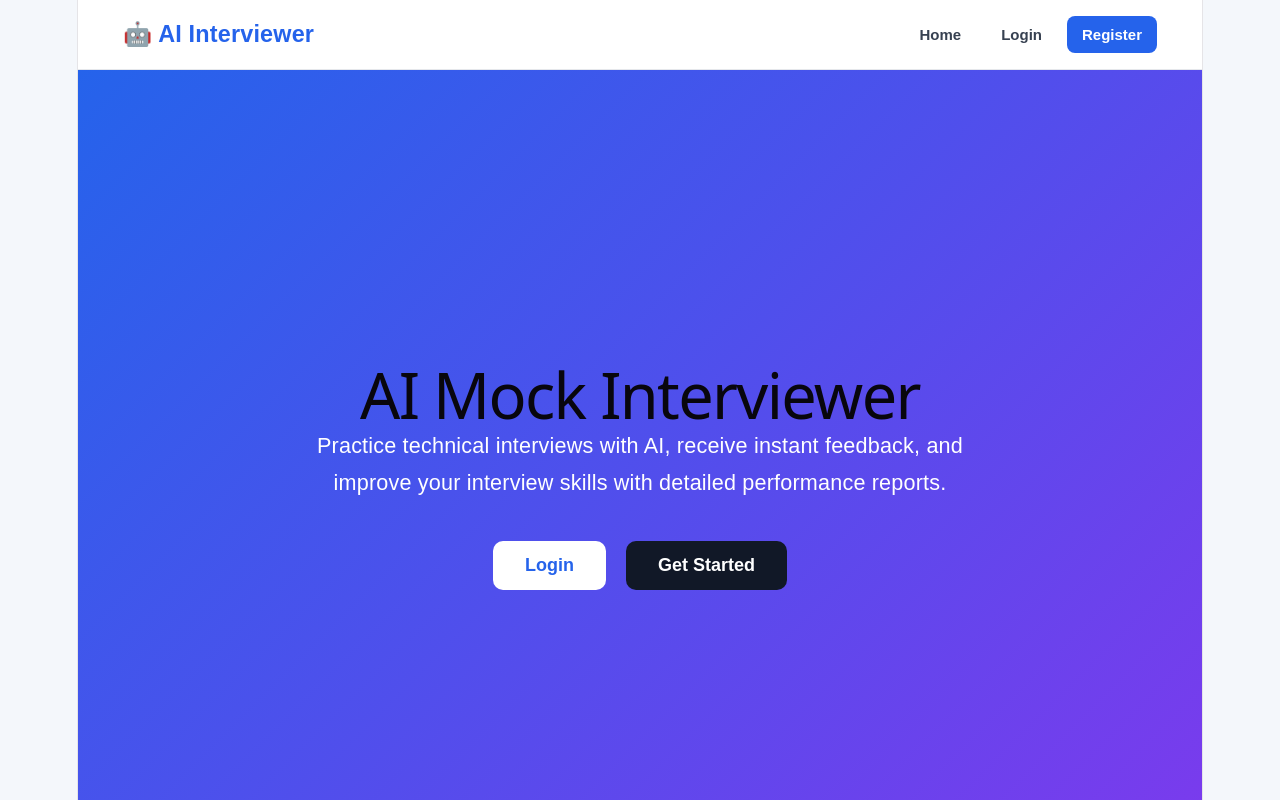
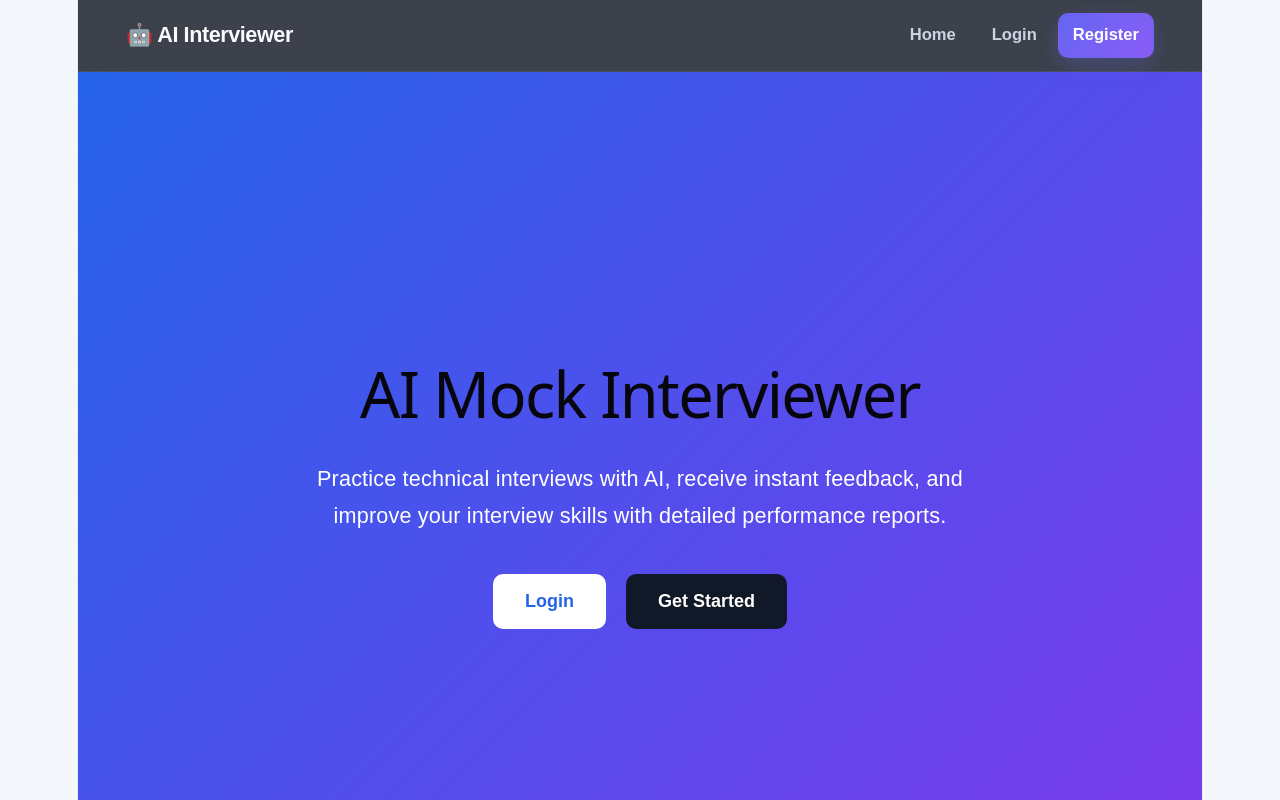
Before and after one commit to tanixxq/AI_MOCK_INTERVIEWER, a React (Vite) app in the folder Frontend/: page / in a window 1280 px wide. Shown: the top 800 px of the page. Built offline with nearby package versions, Linux system fonts and the light colour scheme.

Commit message:
Update home actions for authenticated users

```diff
--- a/Frontend/src/App.jsx
+++ b/Frontend/src/App.jsx
@@ -1,4 +1,5 @@
 import {BrowserRouter,Routes,Route} from "react-router-dom";
+import "./styles/theme.css";
 import Report from "./Pages/Report";
 import Home from "./Pages/Home";
 import Register from "./Pages/Register";
@@ -7,6 +8,7 @@ import Dashboard from "./Pages/Dashboard";
 import Interview from "./Pages/Interview";
 import CreateInterview from "./Pages/CreateInterview";
 import Navbar from "./Components/Navbar";
+
 
 function App(){
 
--- a/Frontend/src/Components/Navbar.css
+++ b/Frontend/src/Components/Navbar.css
@@ -1,65 +1,82 @@
 .navbar{
     width:100%;
-    height:70px;
+    height:72px;
     display:flex;
     justify-content:space-between;
     align-items:center;
-    padding:0 45px;
-    background:white;
-    border-bottom:1px solid #e5e7eb;
+    padding:0 48px;
+    background:rgba(8,13,26,.78);
+    border-bottom:1px solid var(--border);
+    backdrop-filter:blur(18px);
+    -webkit-backdrop-filter:blur(18px);
     position:sticky;
     top:0;
     z-index:1000;
 }
 
 .navbar-logo{
-    color:#2563eb;
-    font-size:1.3rem;
-    font-weight:700;
+    display:flex;
+    align-items:center;
+    gap:8px;
+    color:var(--text);
+    font-size:1.2rem;
+    font-weight:800;
     cursor:pointer;
+    letter-spacing:-.02em;
+}
+
+.navbar-logo::first-letter{
+    color:var(--accent);
 }
 
 .navbar-links{
     display:flex;
     align-items:center;
-    gap:10px;
+    gap:6px;
 }
 
 .navbar-links button{
-    border:none;
+    border:1px solid transparent;
     background:transparent;
-    color:#374151;
-    padding:10px 15px;
-    border-radius:8px;
-    font-size:15px;
+    color:var(--text-soft);
+    padding:9px 14px;
+    border-radius:var(--radius-sm);
+    font-size:.92rem;
     font-weight:600;
-    cursor:pointer;
-    transition:.2s;
+    transition:var(--transition);
 }
 
 .navbar-links button:hover{
-    background:#eff6ff;
-    color:#2563eb;
+    background:rgba(99,102,241,.1);
+    border-color:rgba(99,102,241,.18);
+    color:white;
 }
 
 .navbar-links .register-btn{
-    background:#2563eb;
+    background:linear-gradient(
+        135deg,
+        var(--primary),
+        var(--secondary)
+    );
     color:white;
+    box-shadow:0 8px 20px rgba(99,102,241,.25);
 }
 
 .navbar-links .register-btn:hover{
-    background:#1d4ed8;
+    transform:translateY(-1px);
+    box-shadow:0 12px 25px rgba(99,102,241,.35);
     color:white;
 }
 
 .navbar-links .logout-btn{
-    background:#ef4444;
-    color:white;
+    background:rgba(239,68,68,.1);
+    border-color:rgba(239,68,68,.18);
+    color:#fca5a5;
 }
 
 .navbar-links .logout-btn:hover{
-    background:#dc2626;
-    color:white;
+    background:rgba(239,68,68,.18);
+    color:#fecaca;
 }
 
 @media(max-width:768px){
@@ -69,25 +86,24 @@
     }
 
     .navbar-links{
-        gap:4px;
+        gap:2px;
     }
 
     .navbar-links button{
         padding:8px 9px;
-        font-size:13px;
+        font-size:.82rem;
     }
 
     .navbar-logo{
-        font-size:1.05rem;
+        font-size:1rem;
     }
-
 }
 
 @media(max-width:500px){
 
     .navbar{
         height:auto;
-        padding:15px;
+        padding:14px 15px;
         flex-direction:column;
         gap:12px;
     }
@@ -97,5 +113,4 @@
         justify-content:center;
         flex-wrap:wrap;
     }
-
 }
--- a/Frontend/src/Pages/Home.jsx
+++ b/Frontend/src/Pages/Home.jsx
@@ -3,52 +3,102 @@ import "./Home.css";
 
 const Home=()=>{
     const navigate=useNavigate();
+    const isLoggedIn=!!localStorage.getItem("token");
 
     return(
         <div className="home-container">
+
             <div className="hero">
-                <h1>AI Mock Interviewer</h1>
+
+                <h1>
+                    {isLoggedIn
+                        ?"Welcome Back to AI Mock Interviewer 👋"
+                        :"AI Mock Interviewer"}
+                </h1>
+
 
                 <p>
-                    Practice technical interviews with AI, receive instant feedback,
-                    and improve your interview skills with detailed performance reports.
+                    {isLoggedIn
+                        ?"Continue practicing, take a new interview, and improve your technical interview skills with AI-powered feedback."
+                        :"Practice technical interviews with AI, receive instant feedback, and improve your interview skills with detailed performance reports."
+                    }
                 </p>
 
+
                 <div className="hero-buttons">
-                    <button onClick={()=>navigate("/login")}>
-                        Login
-                    </button>
 
-                    <button onClick={()=>navigate("/register")}>
-                        Get Started
-                    </button>
+                    {isLoggedIn ? (
+                        <>
+                            <button onClick={()=>navigate("/dashboard")}>
+                                Dashboard
+                            </button>
+
+                            <button onClick={()=>navigate("/create-interview")}>
+                                Start Interview
+                            </button>
+                        </>
+                    ) : (
+                        <>
+                            <button onClick={()=>navigate("/login")}>
+                                Login
+                            </button>
+
+                            <button onClick={()=>navigate("/register")}>
+                                Get Started
+                            </button>
+                        </>
+                    )}
+
                 </div>
+
             </div>
 
+
             <section className="features">
+
                 <div className="feature-card">
-                    <h2>AI Generated Questions</h2>
+
+                    <h2>
+                        AI Generated Questions
+                    </h2>
+
                     <p>
-                        Generate personalized interview questions based on your skills,
-                        experience, and difficulty level.
+                        Generate personalized interview questions based on
+                        your skills, experience, and difficulty level.
                     </p>
+
                 </div>
 
+
                 <div className="feature-card">
-                    <h2>Real Interview Experience</h2>
+
+                    <h2>
+                        Real Interview Experience
+                    </h2>
+
                     <p>
-                        Answer questions one by one just like a real technical interview.
+                        Answer questions one by one just like a real
+                        technical interview.
                     </p>
+
                 </div>
 
+
                 <div className="feature-card">
-                    <h2>Detailed Feedback</h2>
+
+                    <h2>
+                        Detailed Feedback
+                    </h2>
+
                     <p>
-                        Receive AI-powered scores, strengths, weaknesses, and improvement
-                        suggestions after completing your interview.
+                        Receive AI-powered scores, strengths, weaknesses,
+                        and improvement suggestions after completing your interview.
                     </p>
+
                 </div>
+
             </section>
+
         </div>
     );
 };
--- /dev/null
+++ b/Frontend/src/Styles/Theme.css
@@ -0,0 +1,81 @@
+:root{
+    --bg:#080d1a;
+    --bg-soft:#0d1424;
+    --surface:#111827;
+    --surface-2:#172033;
+    --primary:#6366f1;
+    --primary-dark:#4f46e5;
+    --secondary:#8b5cf6;
+    --accent:#06b6d4;
+    --text:#f8fafc;
+    --text-soft:#cbd5e1;
+    --muted:#94a3b8;
+    --border:rgba(148,163,184,.15);
+    --border-strong:rgba(148,163,184,.25);
+    --success:#22c55e;
+    --danger:#ef4444;
+    --warning:#f59e0b;
+    --radius-sm:10px;
+    --radius-md:14px;
+    --radius-lg:18px;
+    --radius-xl:24px;
+    --shadow-sm:0 4px 15px rgba(0,0,0,.18);
+    --shadow-md:0 10px 30px rgba(0,0,0,.25);
+    --shadow-lg:0 20px 50px rgba(0,0,0,.35);
+    --transition:.25s ease;
+}
+
+*{
+    margin:0;
+    padding:0;
+    box-sizing:border-box;
+}
+
+html{
+    scroll-behavior:smooth;
+}
+
+body{
+    min-width:320px;
+    min-height:100vh;
+    background:
+        radial-gradient(
+            circle at top left,
+            rgba(99,102,241,.12),
+            transparent 30%
+        ),
+        radial-gradient(
+            circle at top right,
+            rgba(6,182,212,.08),
+            transparent 28%
+        ),
+        var(--bg);
+    color:var(--text);
+    font-family:Inter,system-ui,-apple-system,BlinkMacSystemFont,"Segoe UI",sans-serif;
+    line-height:1.5;
+}
+
+button,
+input,
+textarea,
+select{
+    font:inherit;
+}
+
+button{
+    cursor:pointer;
+}
+
+button:disabled{
+    cursor:not-allowed;
+}
+
+a{
+    color:inherit;
+    text-decoration:none;
+}
+
+::selection{
+    background:rgba(99,102,241,.35);
+    color:white;
+}
```
